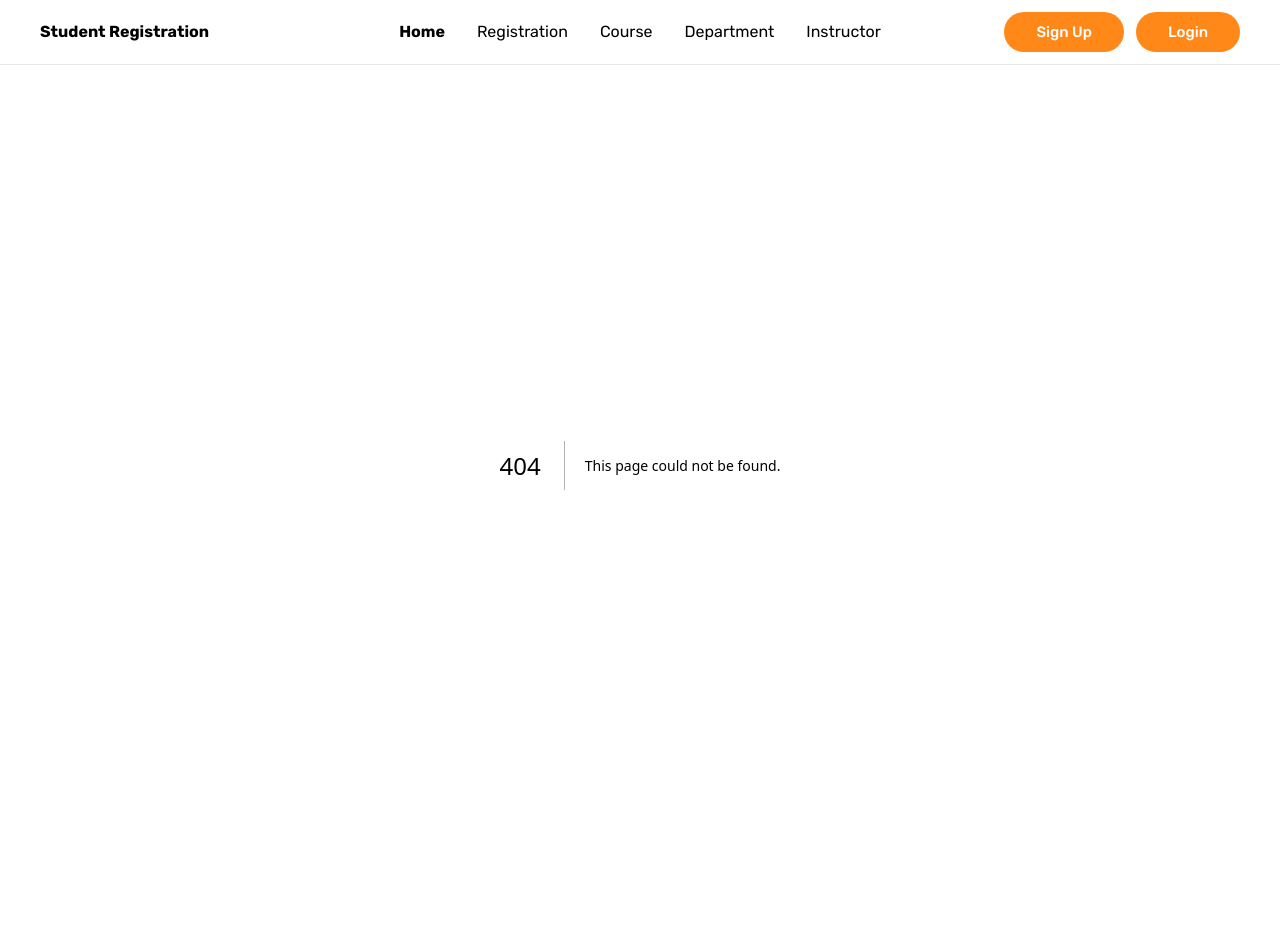
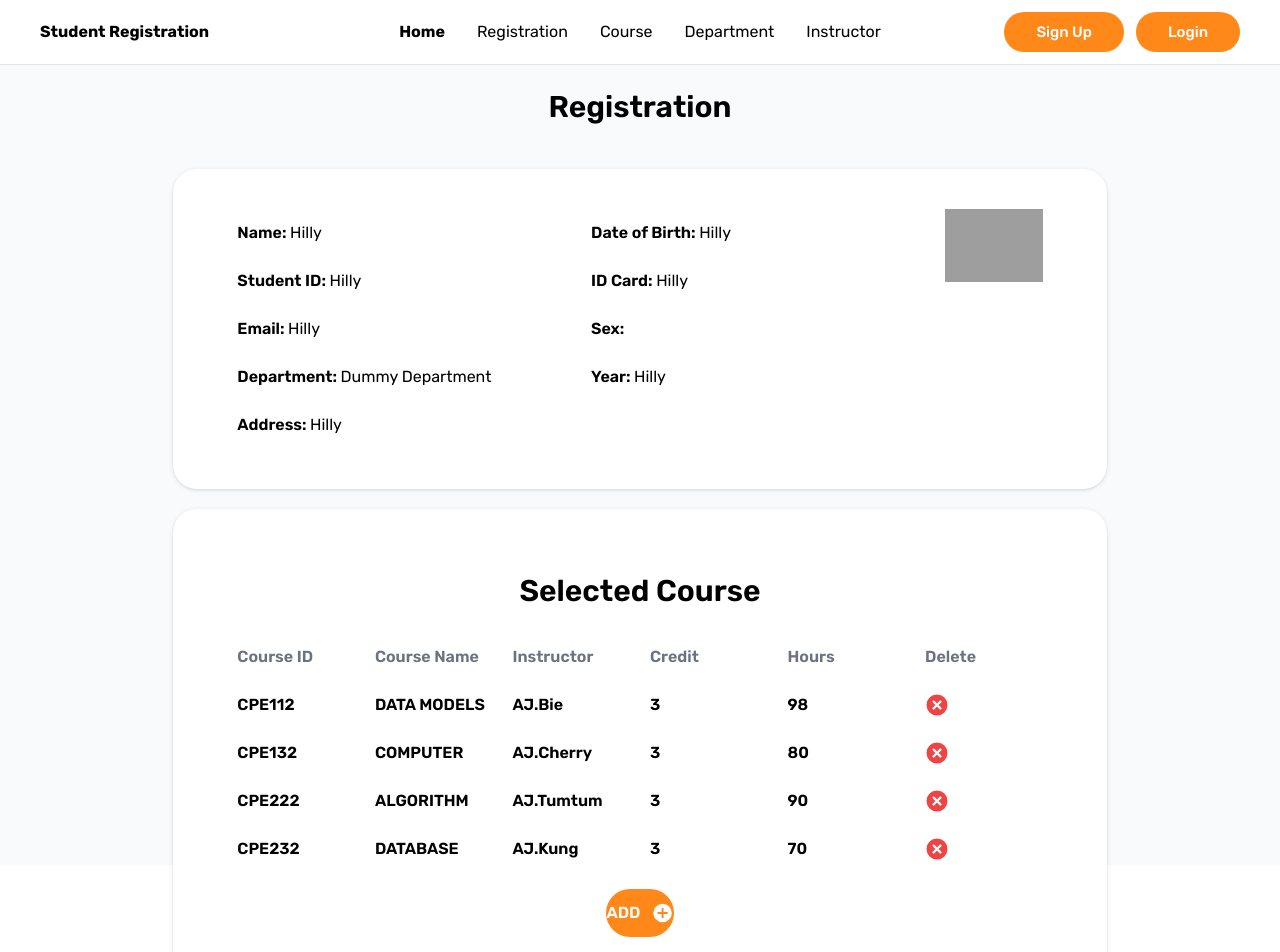
Before and after one commit to FWB-Creators/Student-Registration, a Next.js app in the folder client/: page /registration in a window 1280 px wide. Before the commit this address had no page. Shown: the top 952 px of the page. Before the commit the page ends 865 px from the top, so only its background shows below. Built offline with nearby package versions, Linux system fonts and the light colour scheme; grey boxes are pictures that could not be loaded.

Commit message:
New Page: Registration

```diff
--- a/client/app/component/Departments.tsx
+++ b/client/app/component/Departments.tsx
@@ -43,10 +43,6 @@ const Departments = () => {
       <div className="flex justify-center py-6">
         <SearchBar />
       </div>
-<<<<<<< HEAD
-      <div className="flex flex-row justify-center flex-wrap"></div>
-        <Features />
-=======
       <div className="flex flex-row justify-center flex-wrap">
         {departmentInfo?.map((data, index) => (
           <Card
@@ -58,7 +54,6 @@ const Departments = () => {
           />
         ))}
       </div>
->>>>>>> 3eb2d35d50321635c0f8a686ea8a3aadd630619a
     </div>
   )
 }
--- a/client/app/component/Profile.tsx
+++ b/client/app/component/Profile.tsx
@@ -106,11 +106,7 @@ const Profile: FC = () => {
                 })}
               </p>
               <h1 className="text-white text-4xl font-semibold">
-<<<<<<< HEAD
-                Welcome back, Hilly!
-=======
                 Welcome back, {studentInfo?.Name}!
->>>>>>> 3eb2d35d50321635c0f8a686ea8a3aadd630619a
               </h1>
               <p className="text-white pt-4">
                 How are you doing today? We hope you are doing well.
--- /dev/null
+++ b/client/app/component/Registration.tsx
@@ -0,0 +1,164 @@
+import React from 'react'
+import Image from 'next/image'
+import { PlusCircleIcon, XCircleIcon } from '@heroicons/react/16/solid'
+
+function Registration() {
+  return (
+    <div className="bg-gray-50 h-screen px-20 animate-slowfade">
+      <section>
+        <div className="flex justify-center">
+          <h1 className="text-3xl font-semibold py-6">Registration</h1>
+        </div>
+        <div className="flex justify-center my-5">
+          <div className="bg-white w-10/12 px-16 py-10 rounded-3xl drop-shadow">
+            <div className="grid grid-cols-7 gap-x-5">
+              <div className="col-span-3 ">
+                <p className="text-base font-semibold py-3">
+                  Name: <span className="font-normal">Hilly</span>
+                </p>
+                <p className="text-base font-semibold py-3">
+                  Student ID: <span className="font-normal">Hilly</span>
+                </p>
+                <p className="text-base font-semibold py-3 truncate">
+                  Email: <span className="font-normal">Hilly</span>
+                </p>
+                <p className="text-base font-semibold py-3">
+                  Department:{' '}
+                  <span className="font-normal">Dummy Department</span>
+                </p>
+                <p className="text-base font-semibold py-3">
+                  Address: <span className="font-normal">Hilly</span>
+                </p>
+              </div>
+              <div className="col-span-3">
+                <p className="text-base font-semibold py-3 truncate">
+                  Date of Birth: <span className="font-normal ">Hilly</span>
+                </p>
+                <p className="text-base font-semibold py-3">
+                  ID Card: <span className="font-normal">Hilly </span>
+                </p>
+                <p className="text-base font-semibold py-3">
+                  Sex: <span className="font-normal"> </span>
+                </p>
+                <p className="text-base font-semibold py-3">
+                  Year: <span className="font-normal">Hilly</span>
+                </p>
+              </div>
+              <div className="">
+                <Image
+                  src="/static/people.png"
+                  alt="joi"
+                  width={120}
+                  height={30}
+                />
+              </div>
+            </div>
+          </div>
+        </div>
+      </section>
+      <section>
+        <div className="flex justify-center my-5">
+          <div className="bg-white w-10/12 px-16 py-10 rounded-3xl drop-shadow">
+            <h1 className="mx-auto text-3xl font-semibold py-6 text-center">
+              Selected Course
+            </h1>
+            <div className="grid grid-cols-6 gap-x-5">
+              <div>
+                <p className="text-base font-semibold py-3 text-gray-500">
+                  Course ID
+                </p>
+                <p className="text-base font-semibold py-3">CPE112</p>
+                <p className="text-base font-semibold py-3 truncate">CPE132</p>
+                <p className="text-base font-semibold py-3">CPE222</p>
+                <p className="text-base font-semibold py-3">CPE232</p>
+              </div>
+              <div>
+                <p className="text-base font-semibold py-3 text-gray-500">
+                  Course Name
+                </p>
+                <p className="text-base font-semibold py-3">DATA MODELS</p>
+                <p className="text-base font-semibold py-3">COMPUTER</p>
+                <p className="text-base font-semibold py-3">ALGORITHM</p>
+                <p className="text-base font-semibold py-3">DATABASE</p>
+              </div>
+              <div>
+                <p className="text-base font-semibold py-3 text-gray-500">
+                  Instructor
+                </p>
+                <p className="text-base font-semibold py-3">AJ.Bie</p>
+                <p className="text-base font-semibold py-3">AJ.Cherry</p>
+                <p className="text-base font-semibold py-3">AJ.Tumtum</p>
+                <p className="text-base font-semibold py-3">AJ.Kung</p>
+              </div>
+              <div>
+                <p className="text-base font-semibold py-3 text-gray-500">
+                  Credit
+                </p>
+                <p className="text-base font-semibold py-3">3</p>
+                <p className="text-base font-semibold py-3">3</p>
+                <p className="text-base font-semibold py-3">3</p>
+                <p className="text-base font-semibold py-3">3</p>
+              </div>
+              <div>
+                <p className="text-base font-semibold py-3 text-gray-500">
+                  Hours
+                </p>
+                <p className="text-base font-semibold py-3">98</p>
+                <p className="text-base font-semibold py-3">80</p>
+                <p className="text-base font-semibold py-3">90</p>
+                <p className="text-base font-semibold py-3">70</p>
+              </div>
+              <div>
+                <p className="text-base font-semibold py-3 text-gray-500">
+                  Delete
+                </p>
+                <div className="flex flex-col">
+                  <button className="text-red-500 py-3">
+                    <XCircleIcon className="h-6 w-6" />
+                  </button>
+                </div>
+                <div className="flex flex-col">
+                  <button className="text-red-500 py-3">
+                    <XCircleIcon className="h-6 w-6" />
+                  </button>
+                </div>
+                <div className="flex flex-col">
+                  <button className="text-red-500 py-3">
+                    <XCircleIcon className="h-6 w-6" />
+                  </button>
+                </div>
+                <div className="flex flex-col">
+                  <button className="text-red-500 py-3">
+                    <XCircleIcon className="h-6 w-6" />
+                  </button>
+                </div>
+              </div>
+            </div>
+            <div className='flex justify-center items-center'>
+              <button
+                className="my-4 w-1/12 active:scale-[.98] active:duration-75 transition-all hover:scale-[1.01] ease-in-out py-3 rounded-full bg-orange-primary text-white text-base font-semibold flex items-center justify-center"
+              >
+                <p className='text-center'>ADD</p>
+                <PlusCircleIcon className="ml-3 h-6 w-6 text-center"/>
+              </button>
+            </div>
+            <div className='flex justify-center items-center'>
+              <button
+                className="my-4 w-1/12 active:scale-[.98] active:duration-75 transition-all hover:scale-[1.01] ease-in-out py-3 rounded-full bg-orange-primary text-white text-base font-semibold flex items-center justify-center mx-3"
+              >
+                <p className='text-center'>Accept</p>
+              </button>
+              <button
+                className="my-4 w-1/12 active:scale-[.98] active:duration-75 transition-all hover:scale-[1.01] ease-in-out py-3 rounded-full bg-gray-200 text-base font-semibold flex items-center justify-center mx-3"
+              >
+                <p className='text-center'>Cancle</p>
+              </button>
+            </div>
+          </div>
+        </div>
+      </section>
+    </div>
+  )
+}
+
+export default Registration
--- /dev/null
+++ b/client/app/registration/page.tsx
@@ -0,0 +1,12 @@
+import React from 'react'
+import Registrations from '../component/Registration'
+
+const Registration = () => {
+  return (
+    <div>
+      <Registrations />
+    </div>
+  )
+}
+
+export default Registration
```
